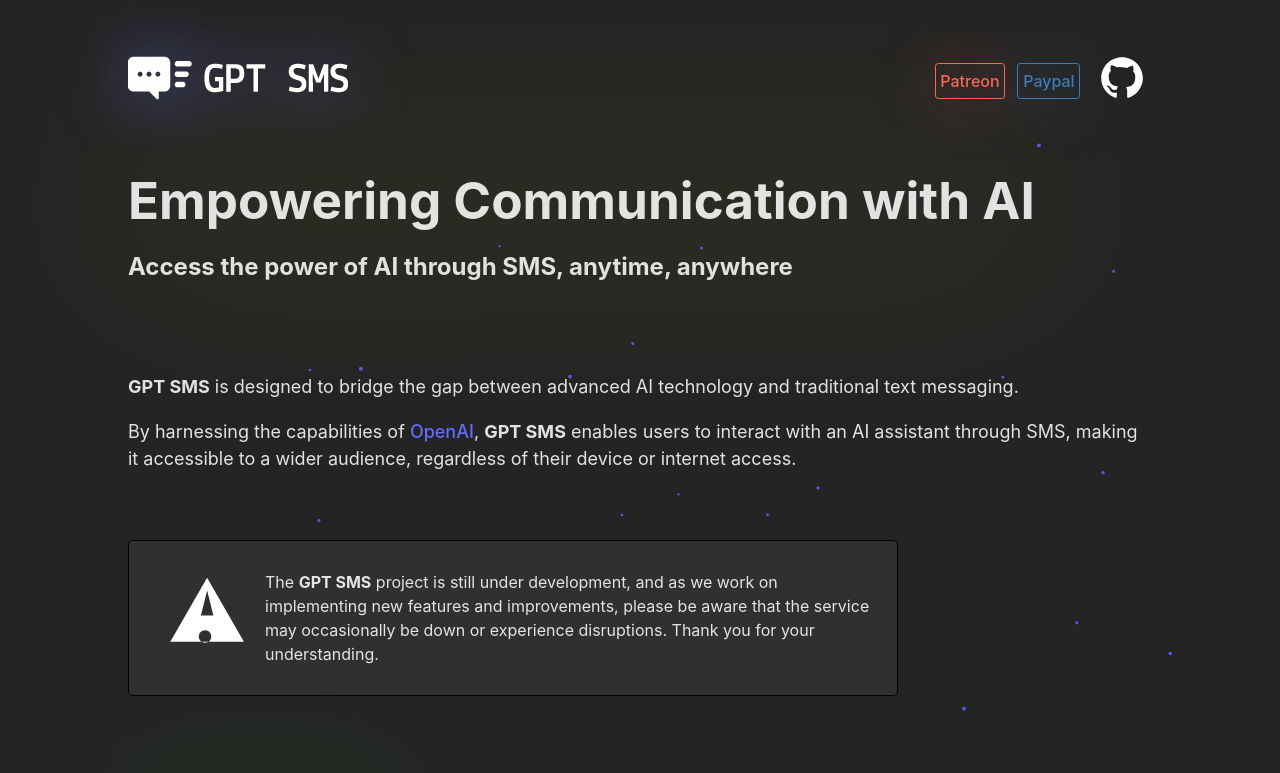
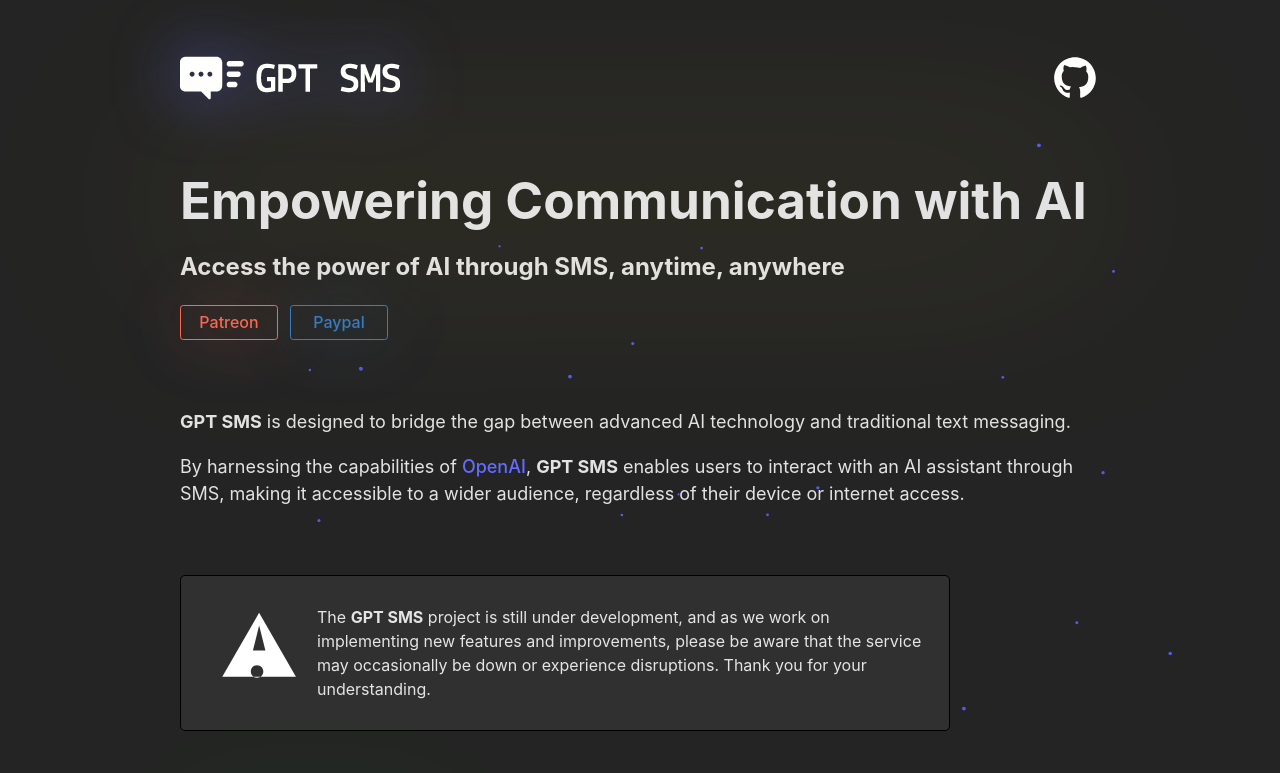
Before and after one commit to gpt-sms/website, a website built with Vite: page index.html in a window 1280 px wide. Shown: the top 773 px of the page. Built offline with nearby package versions, Linux system fonts and the light colour scheme.

Commit message:
Fix social positionning

```diff
--- a/index.html
+++ b/index.html
@@ -31,12 +31,6 @@
                 </a>
             </div>
             <div class="social">
-                <a href="https://patreon.com/GPTSMS?utm_medium=clipboard_copy&utm_source=copyLink&utm_campaign=creatorshare_creator&utm_content=join_link" target="_blank" class="patreon">
-                    Patreon
-                </a>
-                <a href="https://www.paypal.com/donate/?hosted_button_id=8FFXDY4Y8N5QJ" target="_blank" class="paypal">
-                    Paypal
-                </a>
                 <a href="https://github.com/gpt-sms" target="_blank">
                     <img src="./github.svg" alt="" width="50">
                 </a>
@@ -48,6 +42,15 @@
             <section class="banner" tabindex="0" aria-describedby="banner">
                 <h1>Empowering Communication with AI</h1>
                 <h2>Access the power of AI through SMS, anytime, anywhere</h2>
+                <div class="social">
+                    <a href="https://patreon.com/GPTSMS?utm_medium=clipboard_copy&utm_source=copyLink&utm_campaign=creatorshare_creator&utm_content=join_link"
+                        target="_blank" class="patreon">
+                        Patreon
+                    </a>
+                    <a href="https://www.paypal.com/donate/?hosted_button_id=8FFXDY4Y8N5QJ" target="_blank" class="paypal">
+                        Paypal
+                    </a>
+                </div>
             </section>
 
             <section class="about" tabindex="0">
@@ -142,10 +145,10 @@
                 </a>
             </div>
             <div>
-                [ <a href="mailto: jrb.youssef@gmail.com">jrb.youssef@gmail.com</a> ]
+                Email contact: <a href="mailto: postmaster@gptsms.online">postmaster@gptsms.online</a>
             </div>
             <div>
-                [ <a href="https://github.com/gpt-sms/gpt-sms">GitHub Repository</a> ]
+                GitHub <a href="https://github.com/gpt-sms/gpt-sms">Repository</a>
             </div>
             <div class="copyright">
 
--- a/style.scss
+++ b/style.scss
@@ -71,7 +71,15 @@
       transition: filter 300ms;
       filter: drop-shadow(0 0 2em #646cffaa);
     }
+  }
 
+  main {
+    display: flex;
+    flex-direction: column;
+    gap: 50px;
+    max-width: 920px;
+
+    .banner {
       .social {
         display: flex;
         align-items: center;
@@ -79,8 +87,11 @@
 
         a {
           border-radius: 0.2em;
-        padding: 0.3em;
+          padding: 0.3em 1em;
+          min-width: 4em;
+          text-align: center;
         }
+
         .patreon {
           color: #f96854;
           border: 1px solid #f96854;
@@ -90,23 +101,18 @@
             filter: drop-shadow(0 0 2em #f78f81);
           }
         }
+
         .paypal {
           color: #3b7bbf;
           border: 1px solid #3b7bbf;
           filter: drop-shadow(0 0 2em #3b7bbf);
+
           &:hover {
             filter: drop-shadow(0 0 2em #618ebe);
           }
         }
       }
     }
-
-  main {
-    display: flex;
-    flex-direction: column;
-    gap: 50px;
-    max-width: 1024px;
-
     .about {
       font-size: 18px;
     }
```
Lines whose indentation alone changed are shown as unchanged.
